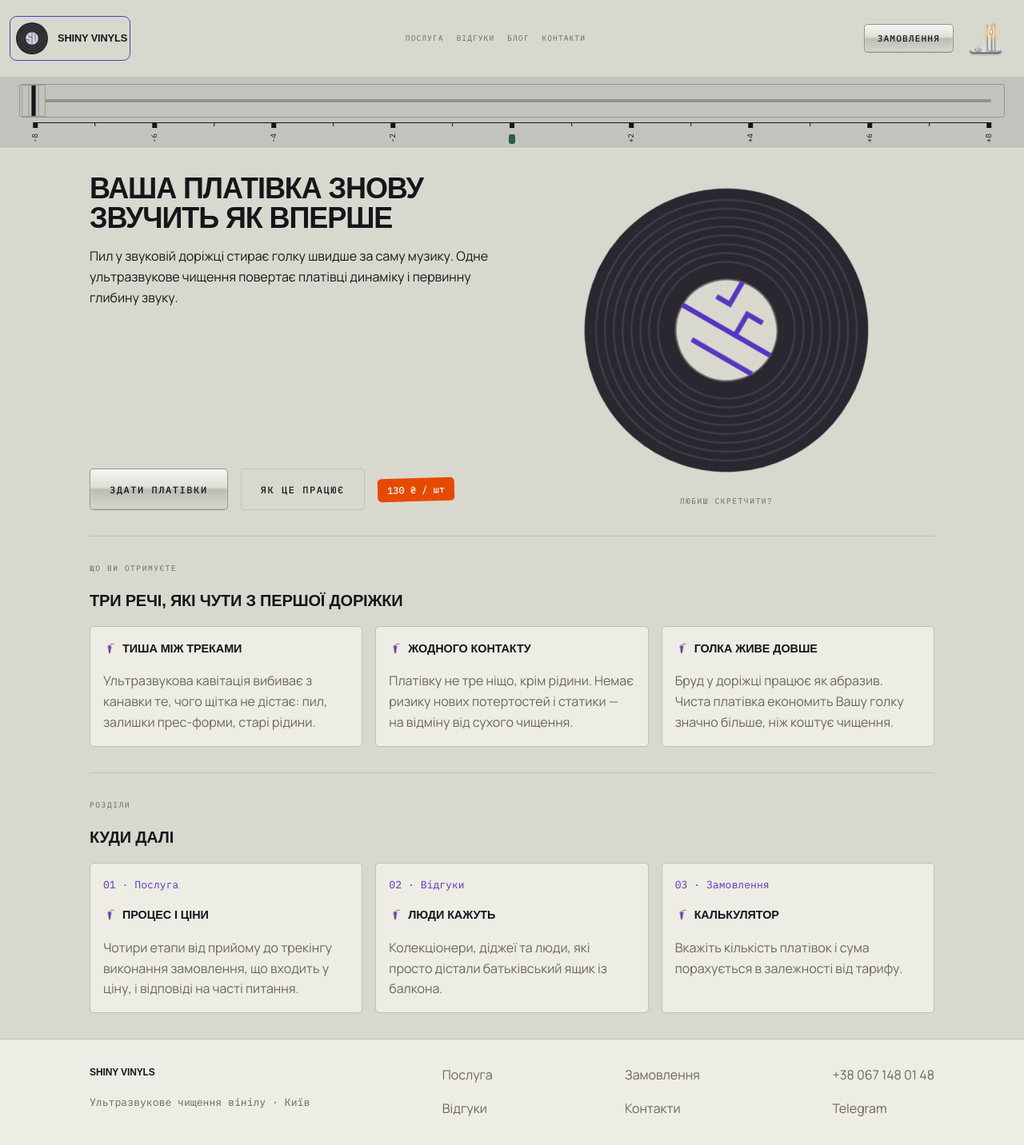
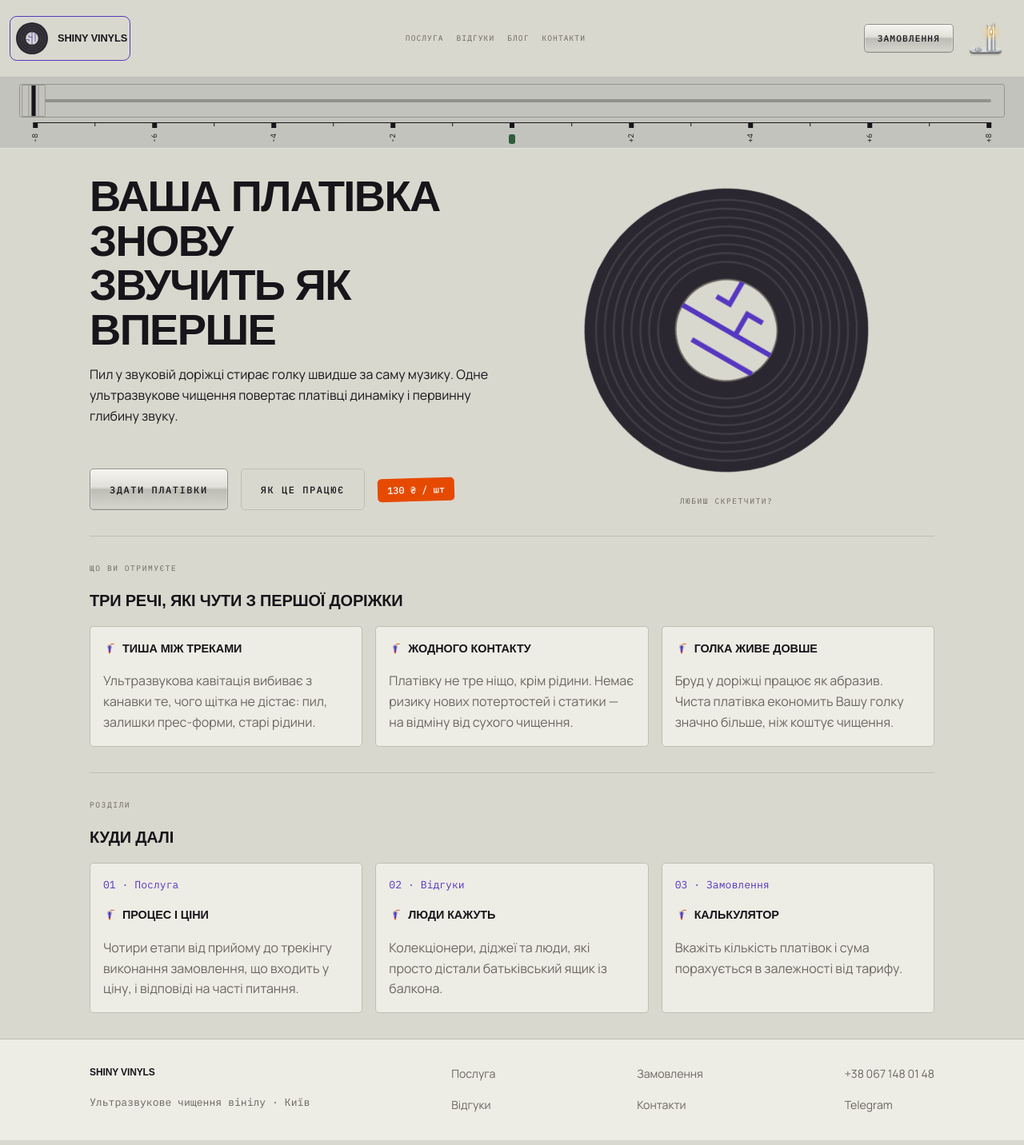
Before and after one commit to TolikSyedin/shiny-vinyls, a Next.js app: page / in a window 1280 px wide. Shown: the whole page at 80% size. Built offline with nearby package versions, Linux system fonts and the light colour scheme; a web font is replaced by a local one.

Commit message:
Restore fluid h1 size and scope footer text to 0.88rem

```diff
--- a/app/globals.css
+++ b/app/globals.css
@@ -162,7 +162,7 @@
     text-transform: uppercase;
     letter-spacing: -0.03em;
     line-height: 1.02;
-    font-size: 2.25rem;
+    font-size: clamp(1.9rem, 5.6vw, 3.4rem);
     margin: 0;
     overflow-wrap: break-word;
   }
@@ -191,6 +191,10 @@
 
   table {
     font-size: 0.9rem;
+  }
+
+  footer {
+    font-size: 0.88rem;
   }
 
   a {
```
